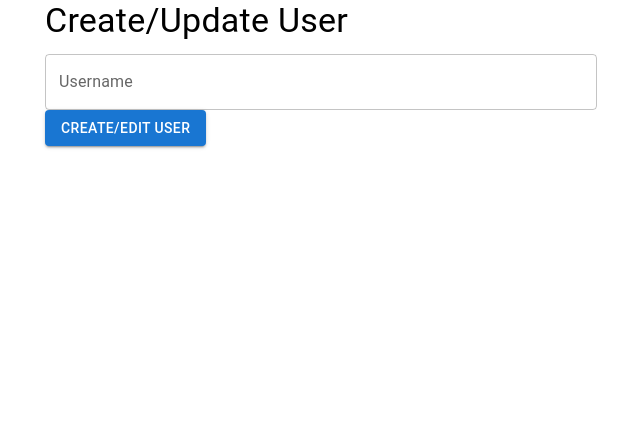
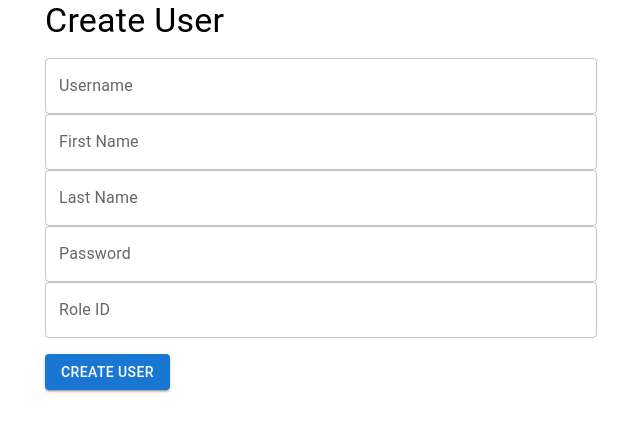
Before and after one commit to mjm6048/ElectionProjectTeamDatabooze, a React (Create React App) app in the folder frontend/: page /createUser in a window 1280 px wide. Shown: the top 432 px of the page, without its empty margins (319-959 px from the left). Built offline with nearby package versions, Linux system fonts and the light colour scheme.

Commit message:
Fixed issue with styles component

```diff
--- a/frontend/src/components/AmericanDreamSocAccordian.js
+++ b/frontend/src/components/AmericanDreamSocAccordian.js
@@ -7,6 +7,7 @@ import { AccordionActions, Button } from '@mui/material';
 import axios from "axios";
 import AmericanDreamBallotAccordian from './AmericanDreamBallotAccordian';
 import AmericanDreamCreateBallot from './AmericanDreamCreateBallot';
+import { useNavigate } from 'react-router-dom';
 
 export default class AmericanDreamSocAccordian extends React.Component {
     constructor(props){
--- a/frontend/src/pages/createUser.js
+++ b/frontend/src/pages/createUser.js
@@ -6,29 +6,8 @@ import Container from "@mui/material/Container";
 import Typography from "@mui/material/Typography";
 import Chip from "@mui/material/Chip";
 import InputAdornment from "@mui/material/InputAdornment";
-import { makeStyles } from "@mui/styles";
-import useMediaQuery from "@mui/material/useMediaQuery";
-
-const useStyles = makeStyles((theme) => ({
-  root: {
-    "& > *": {
-      margin: theme.spacing(1)
-    }
-  },
-  chip: {
-    margin: theme.spacing(0.5)
-  },
-  societyIDField: {
-    [theme.breakpoints.down("sm")]: {
-      marginBottom: theme.spacing(1)
-    }
-  }
-}));
 
 const CreateUser = () => {
-  const classes = useStyles();
-  const isSmallScreen = useMediaQuery((theme) => theme.breakpoints.down("sm"));
-
   const [username, setUsername] = useState("");
   const [firstName, setFirstName] = useState("");
   const [lastName, setLastName] = useState("");
@@ -43,7 +22,10 @@ const CreateUser = () => {
     const validationErrors = validateForm();
     if (Object.keys(validationErrors).length === 0) {
       try {
+        // Retrieve token from localStorage
         const token = localStorage.getItem("adtoken");
+
+        // Make POST request with token included in headers
         const response = await axios.post(
           `http://localhost:5001/users/${username}`,
           {
@@ -62,8 +44,10 @@ const CreateUser = () => {
         );
         console.log(username);
         console.log(response.data);
+        // Handle successful response
       } catch (error) {
         console.error(error);
+        // Handle error
       }
     } else {
       setErrors(validationErrors);
@@ -121,10 +105,10 @@ const CreateUser = () => {
   return (
     <Container maxWidth="sm">
       <Typography variant="h4" gutterBottom>
-        Create/Update User
+        Create User
       </Typography>
-      <form className={classes.root} onSubmit={handleSubmit}>
-        {/* Username, first name, last name, password, and role ID fields */}
+      <form onSubmit={handleSubmit}>
+        <div style={{ margin: "1rem 0" }}>
           <TextField
             id="username"
             label="Username"
@@ -135,8 +119,49 @@ const CreateUser = () => {
             error={!!errors.username}
             helperText={errors.username}
           />
-        {/* Additional fields based on role ID */}
-        {(roleID === "1" || roleID === "2" || isSmallScreen) && (
+          <TextField
+            id="firstName"
+            label="First Name"
+            variant="outlined"
+            fullWidth
+            value={firstName}
+            onChange={(e) => setFirstName(e.target.value)}
+            error={!!errors.firstName}
+            helperText={errors.firstName}
+          />
+          <TextField
+            id="lastName"
+            label="Last Name"
+            variant="outlined"
+            fullWidth
+            value={lastName}
+            onChange={(e) => setLastName(e.target.value)}
+            error={!!errors.lastName}
+            helperText={errors.lastName}
+          />
+          <TextField
+            id="password"
+            label="Password"
+            type="password"
+            variant="outlined"
+            fullWidth
+            value={password}
+            onChange={(e) => setPassword(e.target.value)}
+            error={!!errors.password}
+            helperText={errors.password}
+          />
+          <TextField
+            id="roleID"
+            label="Role ID"
+            variant="outlined"
+            fullWidth
+            value={roleID}
+            onChange={(e) => setRoleID(e.target.value)}
+            error={!!errors.roleID}
+            helperText={errors.roleID}
+          />
+        </div>
+        {(roleID === "3" || roleID === "4") && (
           <TextField
             id="societyID"
             label="Society ID"
@@ -146,7 +171,6 @@ const CreateUser = () => {
             onChange={(e) => setSocietyID(e.target.value)}
             error={!!errors.societyID}
             helperText={errors.societyID}
-            className={classes.societyIDField}
             InputProps={{
               endAdornment: (
                 <InputAdornment position="end">
@@ -163,22 +187,23 @@ const CreateUser = () => {
             }}
           />
         )}
-        {/* Added societies chips */}
         {societies.length > 0 && (
-          <div>
+          <div style={{ marginTop: "1rem" }}>
             <Typography variant="subtitle1">Added Societies:</Typography>
+            <div style={{ display: "flex", flexWrap: "wrap" }}>
               {societies.map((society) => (
                 <Chip
                   key={society}
                   label={society}
                   onDelete={() => handleRemoveSociety(society)}
-                className={classes.chip}
+                  style={{ margin: "0.5rem" }}
                 />
               ))}
             </div>
+          </div>
         )}
         <Button type="submit" variant="contained" color="primary">
-          Create/Edit User
+          Create User
         </Button>
       </form>
     </Container>
```
Also changed, not shown: 1 other file (tests, documents, lock files or other folders). Lines whose indentation alone changed are shown as unchanged.
